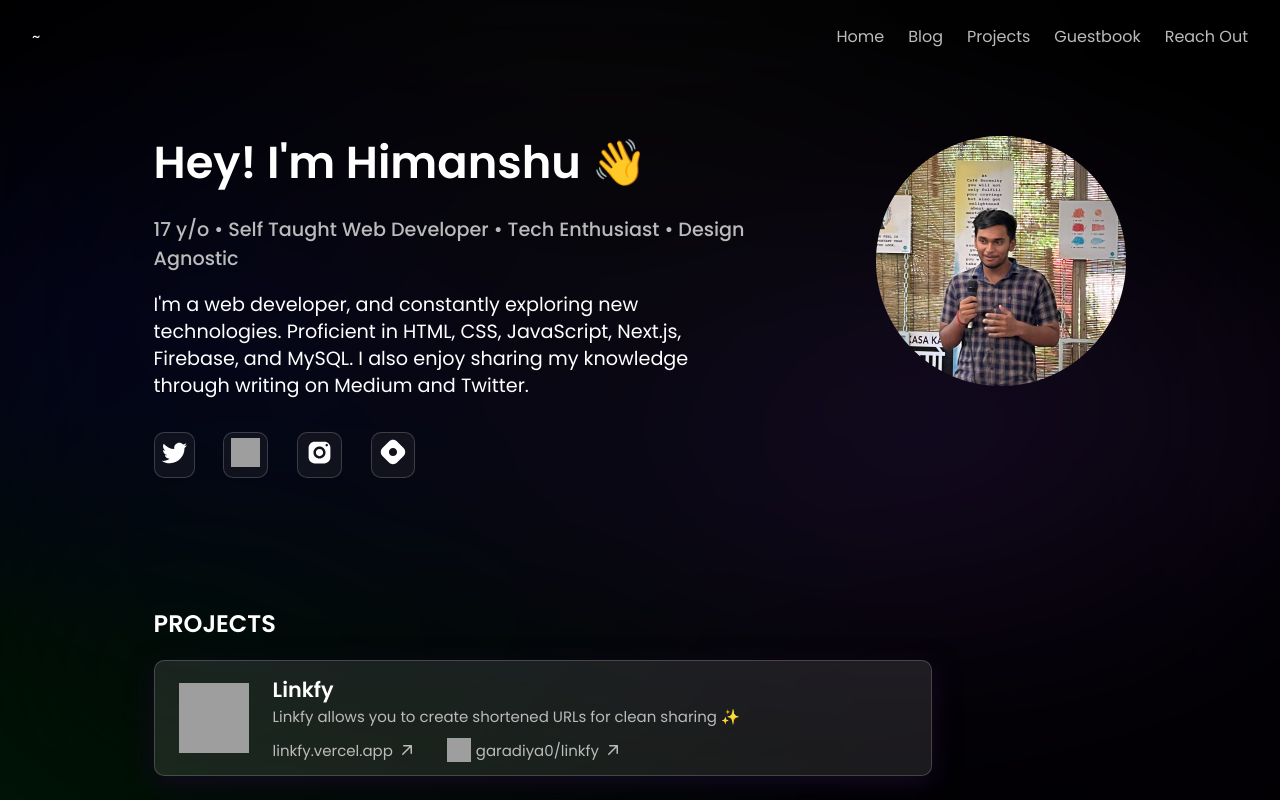
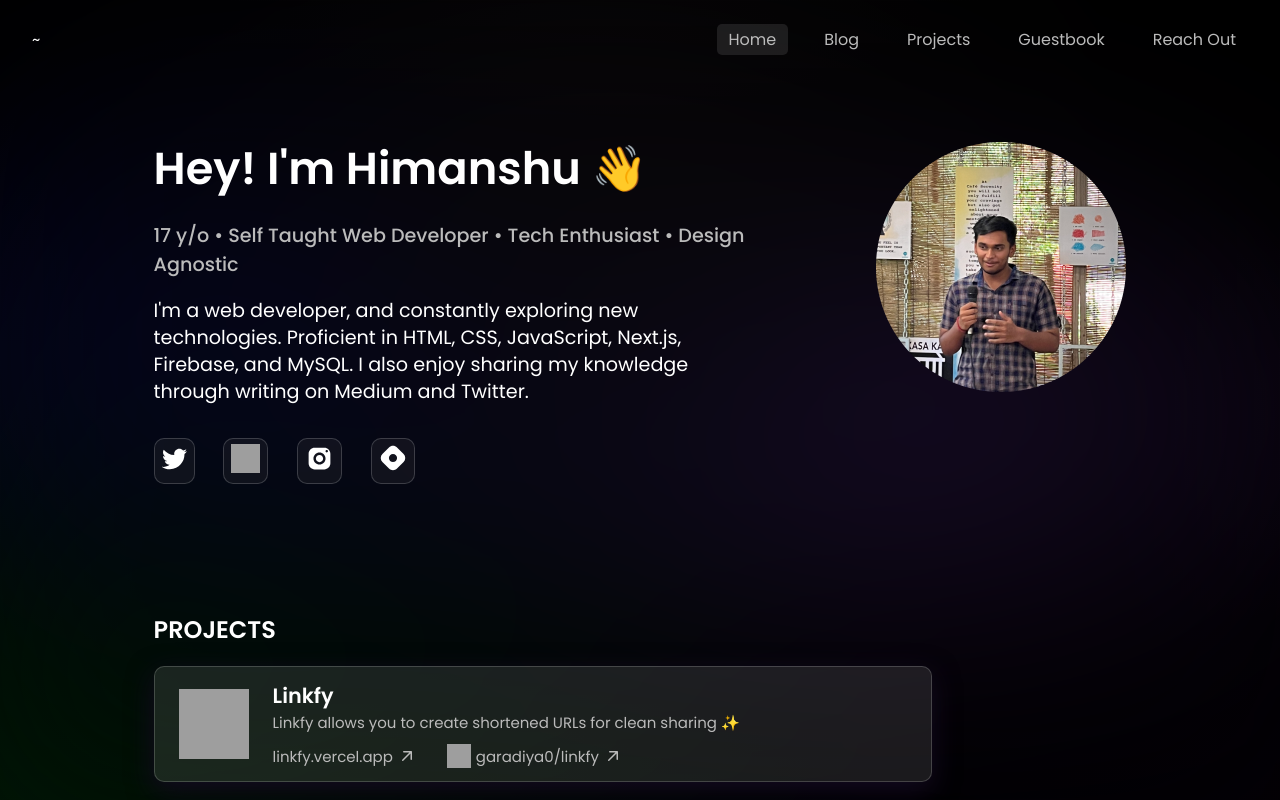
Before and after one commit to garadiya0/portfolio-website, a Next.js app: page / in a window 1280 px wide. Built offline with nearby package versions, Linux system fonts and the light colour scheme; grey boxes are pictures that could not be loaded.

Commit message:
active-page nav-items :added

```diff
--- a/package.json
+++ b/package.json
@@ -13,6 +13,7 @@
     "@emotion/styled": "^11.11.0",
     "@mui/material": "^5.13.3",
     "@nextui-org/react": "^1.0.0-beta.13",
+    "depcheck": "^1.4.3",
     "next": "13.4.4",
     "react": "18.2.0",
     "react-dom": "18.2.0"
--- a/src/components/BlogPostCard/BlogPostCard.jsx
+++ b/src/components/BlogPostCard/BlogPostCard.jsx
@@ -1,23 +1,20 @@
 import React from "react";
-import Image from "next/image";
 import Link from "next/link";
 import styles from "./BlogPostCard.module.css";
 
-const BlogPostCard = () => {
+const BlogPostCard = (props) => {
   return (
-    <Link href={'/'} className={styles.BlogPostCard}>
+    <Link href={props.BlogLink} className={styles.BlogPostCard}>
       <img
         className={styles.Blog_Img}
-        src={"/blogpostimg.webp"}
-        width={'350px'}
+        src={props.BlogImg}
+        width={"350px"}
         height={"auto"}
-        alt="Local Storage in JavaScript"
+        alt={props.BlogImgAlt}
       />
-      <p className={styles.Blog_Title}>
-        The only article you’ll need to work with Local Storage in JavaScript.
-      </p>
+      <p className={styles.Blog_Title}>{props.BlogTitle}</p>
       <span className={styles.Blog_Desc}>
-        <p>May 25th, 2023</p>&nbsp;/&nbsp;<p>5 min read</p>
+        <p>{props.Date}</p>&nbsp;/&nbsp;<p>{`${props.readTime} min read`}</p>
       </span>
     </Link>
   );
--- a/src/components/BlogPostCard/BlogPostCard.module.css
+++ b/src/components/BlogPostCard/BlogPostCard.module.css
@@ -18,10 +18,10 @@
 }
 
 .BlogPostCard:hover {
+  border: 1px solid #fff;
   cursor: pointer;
   transition: all 600ms ease;
   transform: scale(1.01);
-    border: 1px solid #fff;
 }
 
 .Blog_Img {
--- a/src/components/NavigationBar/Navigation.jsx
+++ b/src/components/NavigationBar/Navigation.jsx
@@ -1,8 +1,9 @@
-import React from "react";
+import React, { useState } from "react";
 import styles from "./Navigation.module.css";
 import Link from "next/link";
 
 const Navigation = (props) => {
+  // const [navActive, setNavActive] = useState({ val: props.currentPage });
   return (
     <nav className={styles.Nav}>
       <div className={styles.Left_Nav}>
@@ -21,23 +22,52 @@ const Navigation = (props) => {
         <ul className={styles.List}>
           <Link
             href={"/"}
-            className={`nav_active ${styles.Items} Highlight_Eff`}
+            className={
+              props.currentPage === undefined
+                ? `${styles.Items} ${styles.active_nav}`
+                : `${styles.Items}`
+            }
           >
             <li>Home</li>
           </Link>
-          <Link href={"/blog"} className={`${styles.Items} Highlight_Eff`}>
+          <Link
+            href={"/blog"}
+            className={
+              props.currentPage === "Blog"
+                ? `${styles.Items} ${styles.active_nav}`
+                : `${styles.Items}`
+            }
+          >
             <li>Blog</li>
           </Link>
-          <Link href={"/projects"} className={`${styles.Items} Highlight_Eff`}>
+          <Link
+            href={"/projects"}
+            className={
+              props.currentPage === "Projects"
+                ? `${styles.Items} ${styles.active_nav}`
+                : `${styles.Items}`
+            }
+          >
             <li>Projects</li>
           </Link>
           <Link
             href={"/guestbook"}
-            className={`nav_active ${styles.Items} Highlight_Eff`}
+            className={
+              props.currentPage === "Guestbook"
+                ? `${styles.Items} ${styles.active_nav}`
+                : `${styles.Items}`
+            }
           >
             <li>Guestbook</li>
           </Link>
-          <Link href={"/reach_out"} className={`${styles.Items} Highlight_Eff`}>
+          <Link
+            href={"/reach_out"}
+            className={
+              props.currentPage === "React Out"
+                ? `${styles.Items} ${styles.active_nav}`
+                : `${styles.Items}`
+            }
+          >
             <li>Reach Out</li>
           </Link>
         </ul>
--- a/src/components/NavigationBar/Navigation.module.css
+++ b/src/components/NavigationBar/Navigation.module.css
@@ -14,6 +14,7 @@
   font-size: 0.8em;
   color: #bbb;
 }
+
 .current_page {
   color: #22bb44;
   font-weight: 500;
@@ -26,12 +27,20 @@
   color: #7d8493;
 }
 
-.Right_Nav .List .Items li {
+.Right_Nav .List .Items {
   color: #bbbbbb;
+  padding: 3px 12px;
+  border-radius: 5px;
+}
+
+.Right_Nav .List .Items:hover {
+  transition: all 600ms ease;
+  background-color: rgb(255 255 255 / 6%);
 }
 
 /* STYLES ON NAV ITEMS WHEN THEY ARE ON THEIR SPECIFIC PAGES */
-.nav_active li{
-    padding: 1em;
-    background-color: #7d8493;
+.active_nav {
+  padding: 3px 12px;
+  border-radius: 5px;
+  background: rgba(255, 255, 255, 0.1);
 }
--- a/src/pages/blog.jsx
+++ b/src/pages/blog.jsx
@@ -5,7 +5,7 @@ const blog = () => {
   return (
     <>
       <Navigation currentPage="Blog"/>
-      <div>THIS IS BLOG PAGE!</div>;
+      <div>THIS IS BLOG PAGE!</div>
     </>
   );
 };
--- a/src/pages/guestbook.jsx
+++ b/src/pages/guestbook.jsx
@@ -5,7 +5,7 @@ const guestbook = () => {
   return (
     <>
       <Navigation currentPage="Guestbook" />
-      <div>THIS IS GUESTBOOK PAGE!</div>;
+      <div>THIS IS GUESTBOOK PAGE!</div>
     </>
   );
 };
--- a/src/pages/index.js
+++ b/src/pages/index.js
@@ -92,13 +92,27 @@ export default function Home() {
           <h1>BLOG POSTS</h1>
 
           <div className="row-1">
+            <BlogPostCard
+              BlogImg="/blogpostimg.webp"
+              BlogImgAlt="local storage in javascript"
+              BlogTitle="The only article you’ll need to work with Local Storage in JavaScript"
+              Date="25 May, 2023"
+              readTime="5"
+              BlogLink="https://medium.com/@garadiya0/the-only-article-youll-need-to-work-with-local-storage-in-javascript-f33d4a1c84e"
+            />
+            <BlogPostCard
+              BlogImg="/blogpostimg_2.webp"
+              BlogImgAlt="image of react and firebase logo"
+              BlogTitle="How to host a React-App using Firebase"
+              Date="07 June, 2023"
+              readTime="4"
+              BlogLink="https://medium.com/@garadiya0/how-to-host-a-react-app-using-firebase-7ebf1c4e27fa"
+            />
+          </div>
+          {/* <div className="row-2">
             <BlogPostCard />
             <BlogPostCard />
-          </div>
-          <div className="row-2">
-            <BlogPostCard />
-            <BlogPostCard />
-          </div>
+          </div> */}
 
           <Link href={"/blog"} className={styles.View_Project}>
             <h3>
--- a/src/pages/projects.jsx
+++ b/src/pages/projects.jsx
@@ -6,7 +6,7 @@ const projects = () => {
   return (
     <>
       <Navigation currentPage="Projects"/>
-      <div>THIS IS PROJECT PAGE!</div>;
+      <div>THIS IS PROJECT PAGE!</div>
     </>
   )
 }
--- a/src/pages/reach_out.jsx
+++ b/src/pages/reach_out.jsx
@@ -5,7 +5,7 @@ const reach_out = () => {
   return (
     <>
       <Navigation currentPage="React Out"/>
-      <div>THIS IS REACT OUT PAGE!</div>;
+      <div>THIS IS REACT OUT PAGE!</div>
     </>
   );
 };
```
Also changed, not shown: public/blogpostimg_2.webp (added), 1 other file (tests, documents, lock files or other folders). Lines whose indentation alone changed are shown as unchanged.
